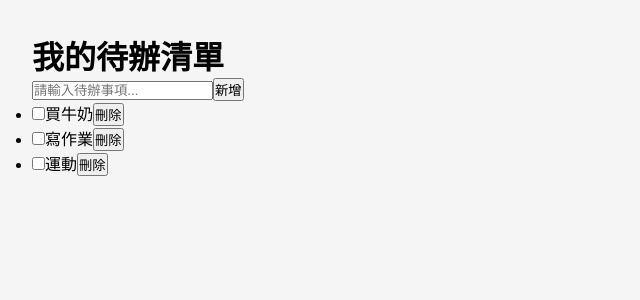
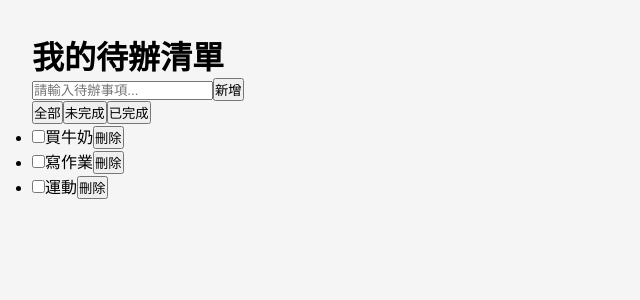
Before and after one commit to chocolate99999/todo-app, a React (Vite) app: page / in a window 1280 px wide. Shown: the top 300 px of the page, without its empty margins (0-640 px from the left). Built offline with nearby package versions, Linux system fonts and the light colour scheme.

Commit message:
feat: 新增篩選功能

```diff
--- a/src/App.jsx
+++ b/src/App.jsx
@@ -9,6 +9,7 @@ const initialTodos = [
 function App() {
   const [todos, setTodos] = useState(initialTodos);
   const [inputValue, setInputValue] = useState('');
+  const [filter, setFilter] = useState('all');
 
   function handleAdd() {
     if (inputValue.trim() === '')
@@ -41,6 +42,17 @@ function App() {
     )                                        // 被點擊的項目會被過濾掉
   }
 
+  function getFilteredTodos(){
+    if (filter === 'active') {
+      return todos.filter((todo) => todo.completed === false);
+    }
+    if (filter === 'completed'){
+      return todos.filter((todo) => todo.completed === true);
+    }
+    return todos;
+  }
+  const filteredTodos = getFilteredTodos();
+
   return (
     <div>
       <h1>我的待辦清單</h1>
@@ -58,9 +70,15 @@ function App() {
         <button onClick={handleAdd}>新增</button>
       </div>
 
+      <div>
+        <button onClick={() => setFilter('all')}>全部</button>
+        <button onClick={() => setFilter('active')}>未完成</button>
+        <button onClick={() => setFilter('completed')}>已完成</button>
+      </div>
+
       <ul>
         {
-          todos.map((todo) => (
+          filteredTodos.map((todo) => (
             <li key={todo.id}>
               <input
                 type="checkbox"
```
